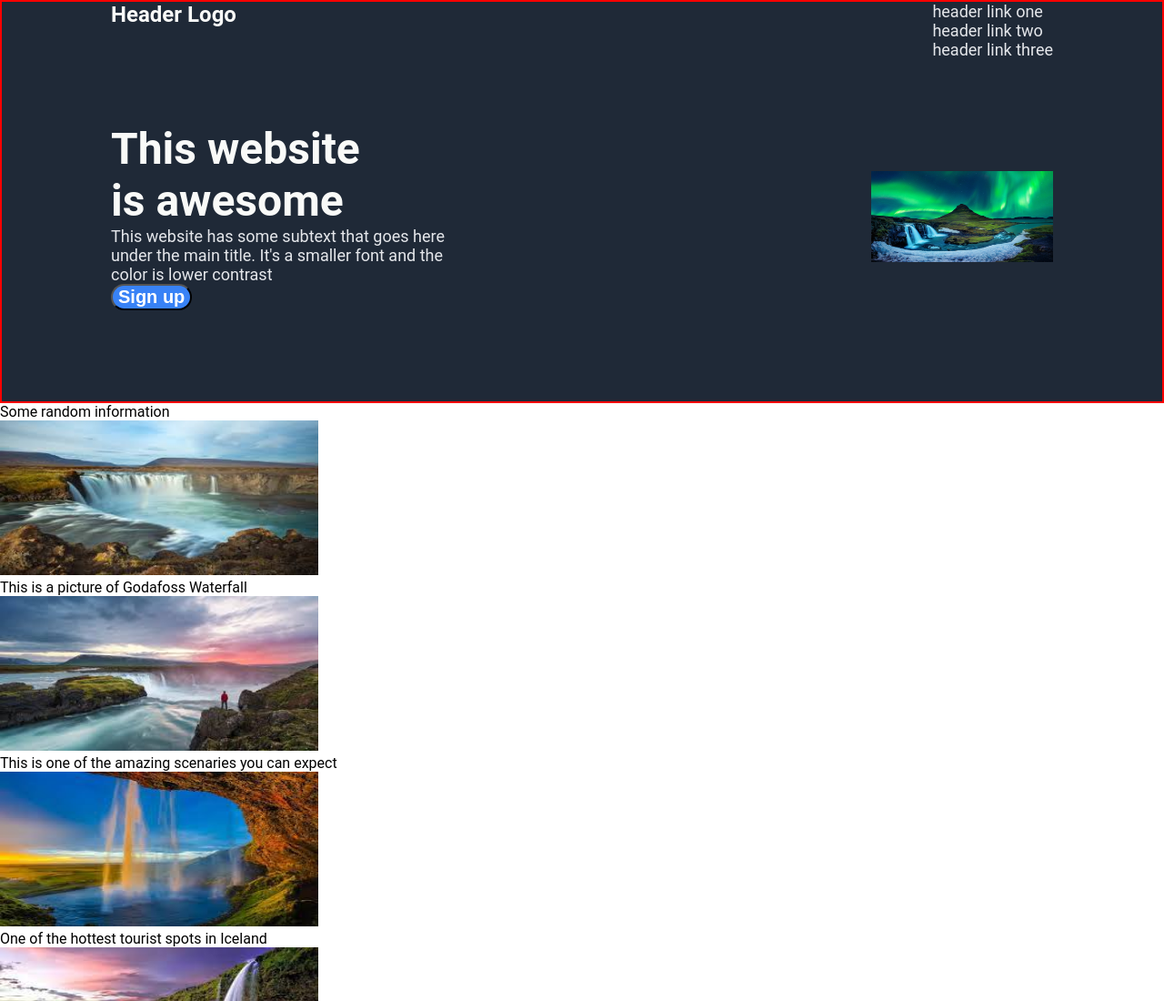
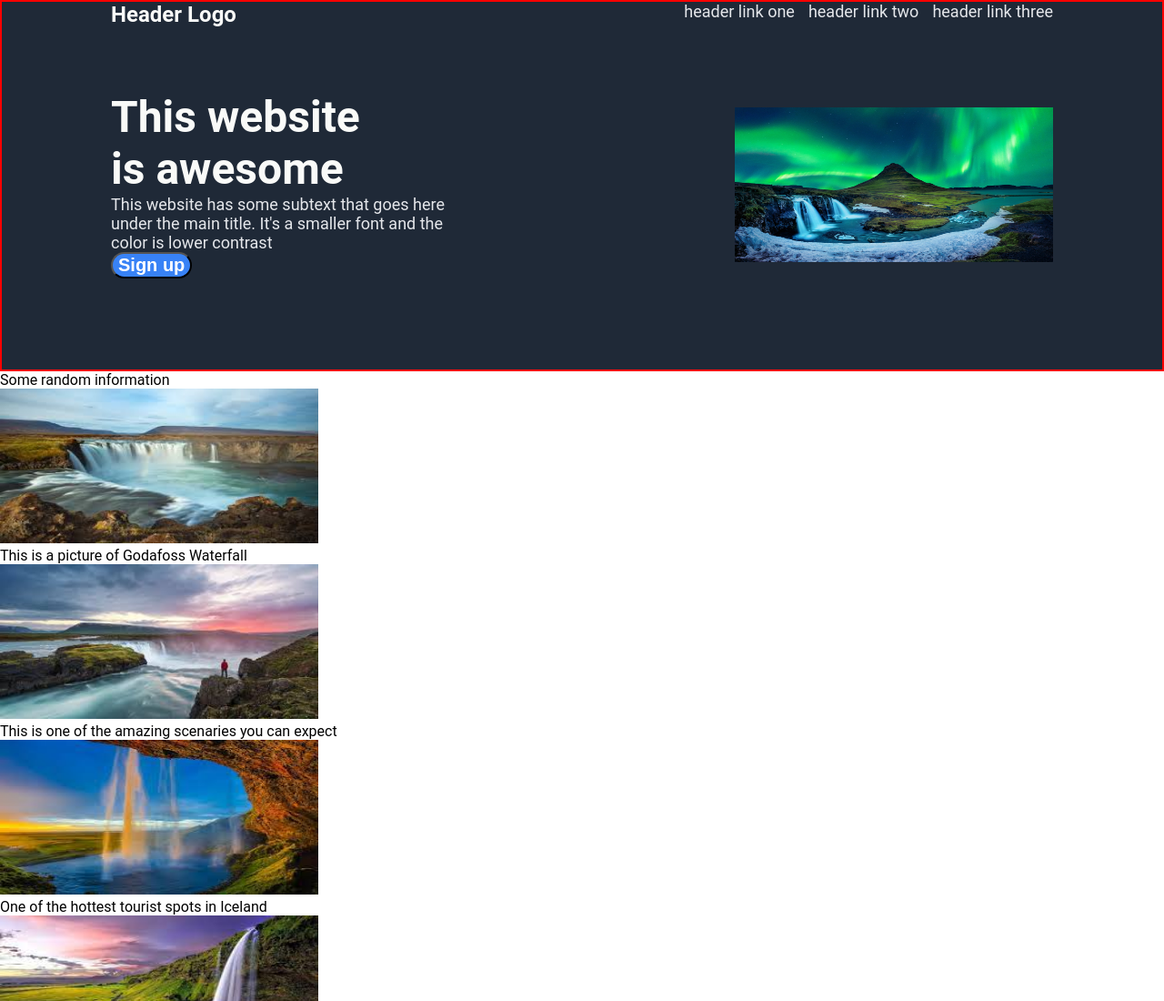
Before and after one commit to seahsongli/Landing_page, a plain HTML site: page index.html in a window 1280 px wide. Shown: the top 1100 px of the page at 91% size. Drawn offline with Linux system fonts and the light colour scheme.

Commit message:
Change sequence of classes to make up containers.

```diff
--- a/index.html
+++ b/index.html
@@ -13,10 +13,10 @@
 
         <div class = "header">
             <div class = "header-logo">Header Logo</div>
-            <div>
-                <div class = "header-link">header link one</div>
-                <div class = "header-link">header link two</div>
-                <div class = "header-link">header link three</div>
+            <div class = "header-link">
+                <div class = "header-link-one">header link one</div>
+                <div class = "header-link-two">header link two</div>
+                <div class = "header-link-three">header link three</div>
             </div>
         </div>
 
@@ -26,11 +26,12 @@
                 <div class = "text1"> This website is awesome</div>
                 <div class = "text2">This website has some subtext that goes here under the main title. It's a smaller font and the color is lower contrast</div>
                 <button>Sign up</button>
+
             </div>
-
-            <img src ="images/NorthernLights.jpg" alt = "Picture of NorthernLights" style = "width:200px;height:100px">
+            <img src ="images/NorthernLights.jpg" alt = "Picture of NorthernLights" class ="image1">
 
         </div>
+
 
     </div>
 
```
